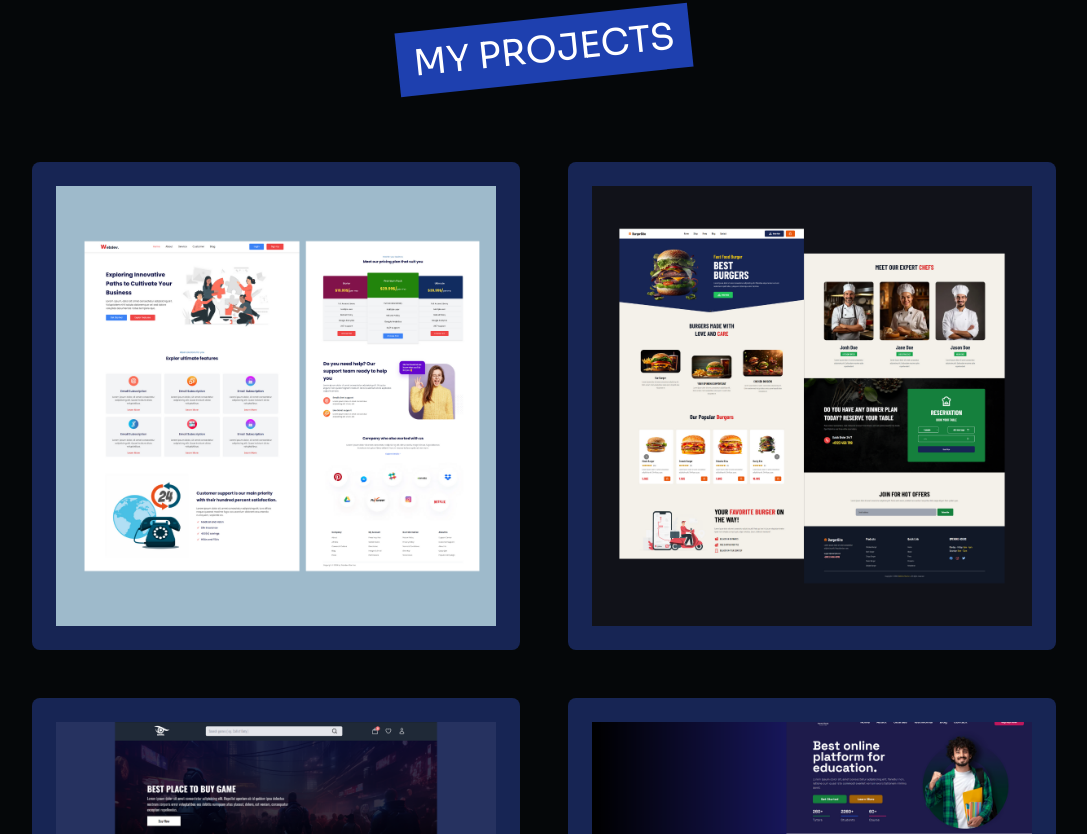
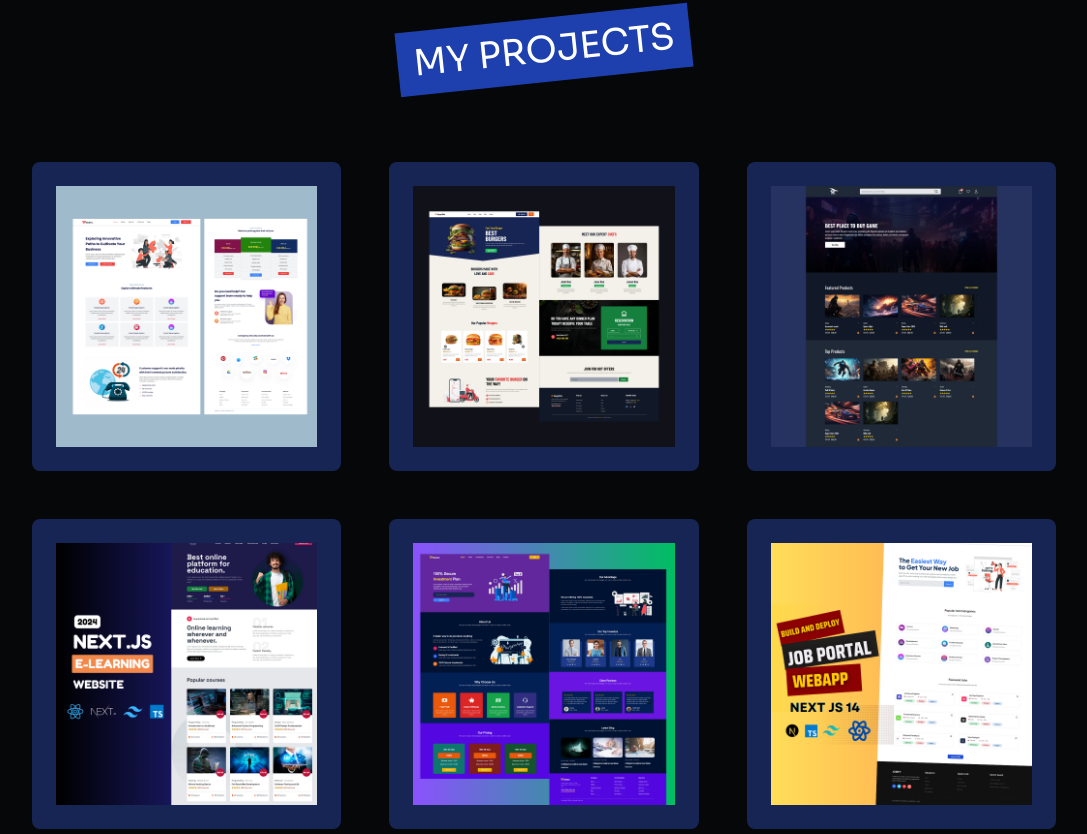
Before and after one commit to GarimaUttam/my_Portfolio, a Next.js app: page / in a window 1280 px wide. Shown: the part 2366-3200 px from the top of the page, without its empty margins (96-1183 px from the left). Built offline with nearby package versions, Linux system fonts and the light colour scheme.

Commit message:
downgraded react version

```diff
--- a/components/Home/Home.tsx
+++ b/components/Home/Home.tsx
@@ -1,3 +1,5 @@
+"use client";
+
 import React from 'react'
 import Hero from './Hero/Hero'
 import About from './About/About'
@@ -7,6 +9,8 @@ import Skills from './Skills/Skills'
 import Reviews from './Reviews/Reviews'
 import Blog from './Blog/Blog'
 import Contact from './Contact/Contact'
+import AOS from "aos";
+import "aos/dist/aos.css";
 
 const Home = () => {
   return (
--- a/components/Home/Project/Project.tsx
+++ b/components/Home/Project/Project.tsx
@@ -8,7 +8,7 @@ const Project = () => {
   return (
     <div className="pt-16 pb-16 bg-[#050709]">
       <SectionHeading>My Projects</SectionHeading>
-      <div className="w-[80%] mx-auto mt-20 grid grid-cols-1 md:grid-cols-2 lg:grid:cols-3 gap-12 items-center">
+      <div className="w-[80%] mx-auto mt-20 grid grid-cols-1 md:grid-cols-2 lg:grid-cols-3 gap-12 items-center">
         {projectData.map((project) => {
           return (
             <div
--- a/package.json
+++ b/package.json
@@ -9,16 +9,18 @@
     "lint": "next lint"
   },
   "dependencies": {
+    "aos": "^3.0.0-beta.6",
     "next": "15.1.7",
-    "react": "^19.0.0",
+    "react": "^18.3.1",
     "react-animated-cursor": "^2.11.2",
-    "react-dom": "^19.0.0",
+    "react-dom": "^18.3.1",
     "react-icons": "^5.4.0",
     "react-multi-carousel": "^2.8.5",
     "react-parallax-tilt": "^1.7.284"
   },
   "devDependencies": {
     "@eslint/eslintrc": "^3",
+    "@types/aos": "^3.0.7",
     "@types/node": "^20",
     "@types/react": "^19",
     "@types/react-dom": "^19",
```
Also changed, not shown: 1 other file (tests, documents, lock files or other folders).
